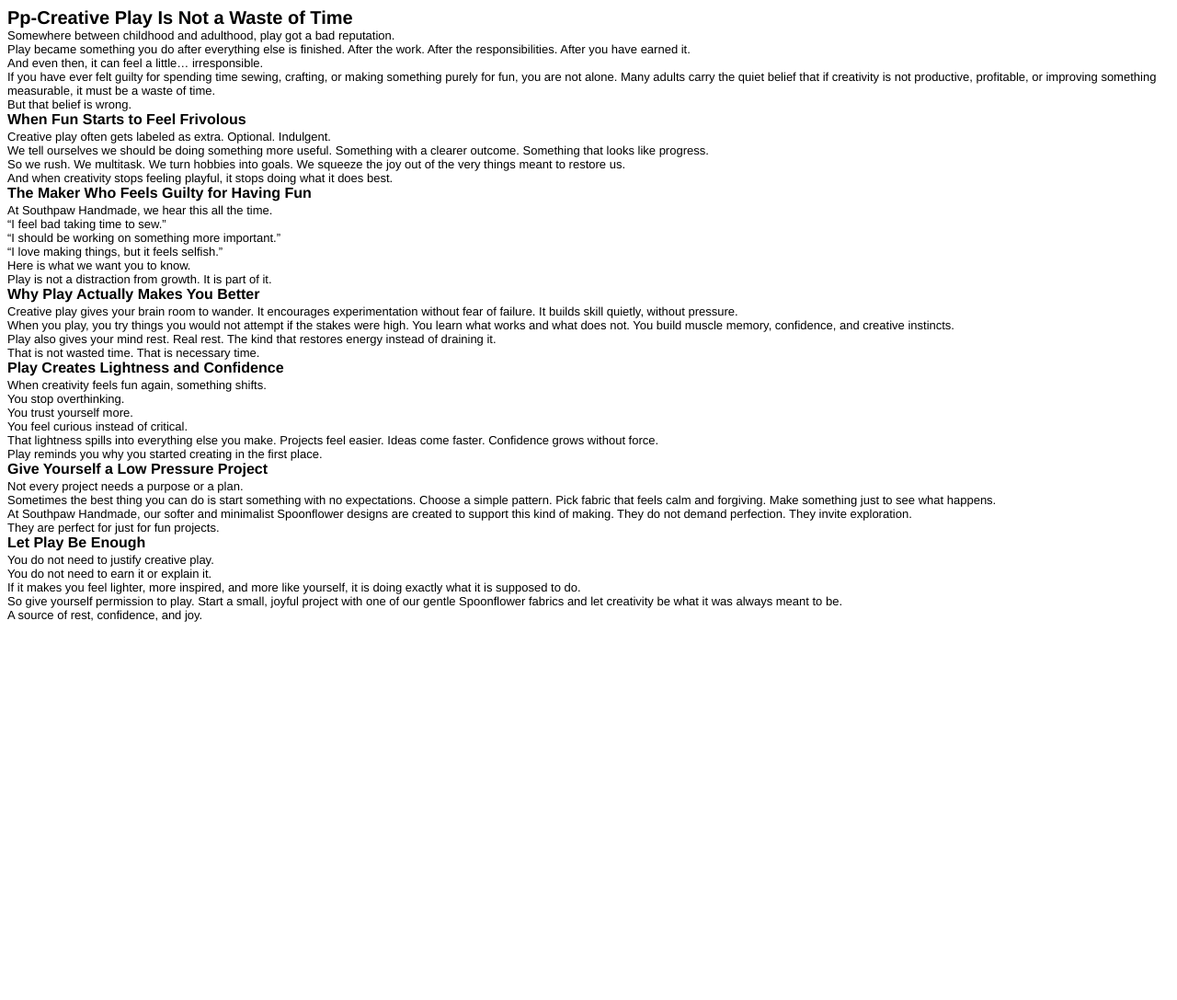
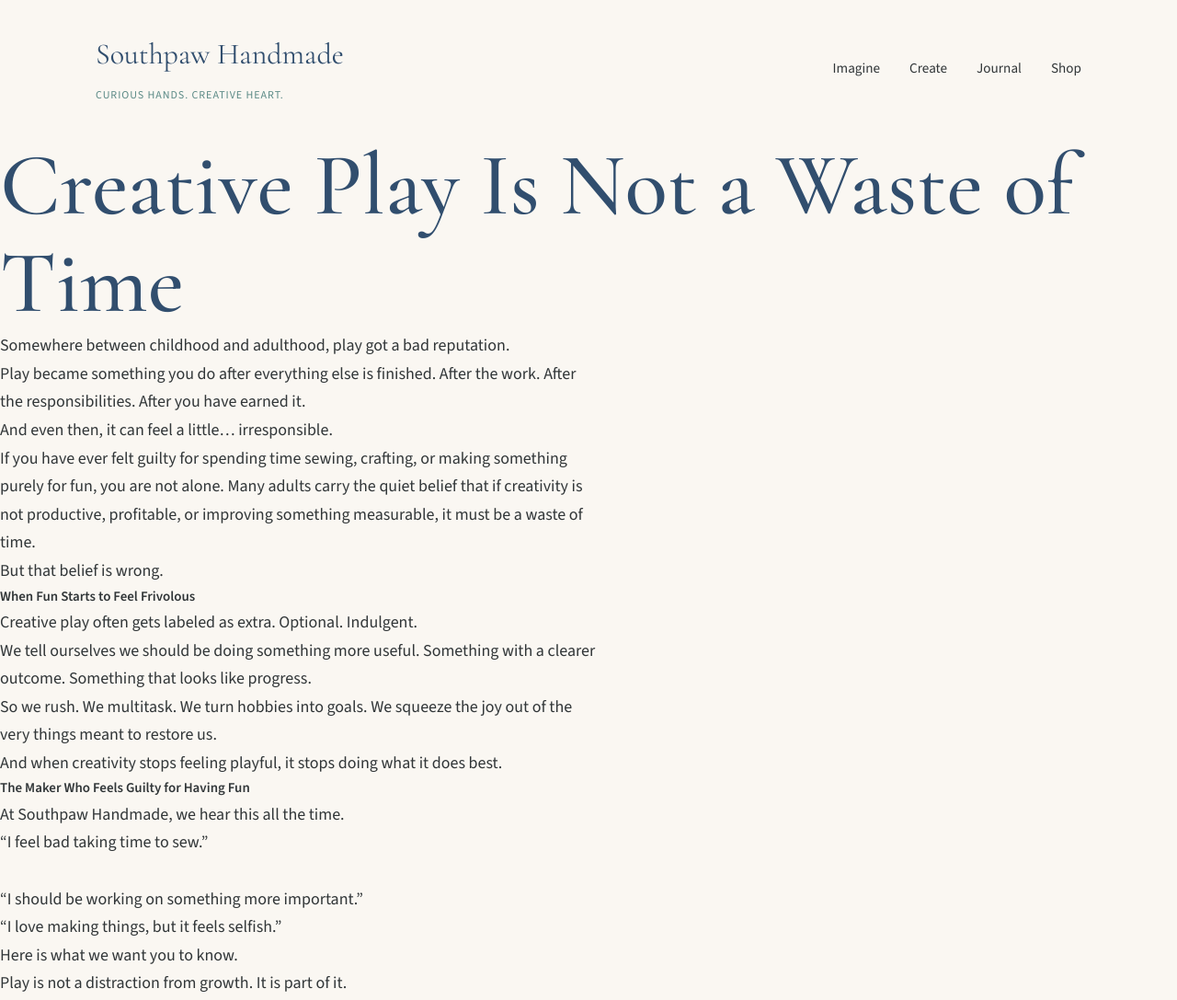
Before and after one commit to Francaisluvr/Manifesto_Site, a plain HTML site: page Creative Play is not a waste of time.html in a window 1280 px wide. Shown: the top 1087 px of the page at 92% size. Before the commit the page ends 800 px from the top, so only its background shows below. Drawn offline with nearby package versions, Linux system fonts and the light colour scheme.

Commit message:
Refactor HTML for 'Creative Play' article
Updated HTML structure, added meta tags, and improved content for better clarity and SEO.

```diff
--- a/Creative Play is not a waste of time.html
+++ b/Creative Play is not a waste of time.html
@@ -1,58 +1,90 @@
-<!DOCTYPE html PUBLIC "-//W3C//DTD HTML 4.01//EN" "http://www.w3.org/TR/html4/strict.dtd">
-<html>
+<!DOCTYPE html>
+<html lang="en">
 <head>
-  <meta http-equiv="Content-Type" content="text/html; charset=utf-8">
-  <meta http-equiv="Content-Style-Type" content="text/css">
-  <title></title>
-  <meta name="Generator" content="Cocoa HTML Writer">
-  <meta name="CocoaVersion" content="2685.2">
-  <style type="text/css">
-    p.p1 {margin: 0.0px 0.0px 0.0px 0.0px; font: 20.0px 'Helvetica Neue'}
-    p.p2 {margin: 0.0px 0.0px 0.0px 0.0px; font: 13.0px 'Helvetica Neue'}
-    p.p3 {margin: 0.0px 0.0px 2.0px 0.0px; font: 16.0px 'Helvetica Neue'}
-  </style>
+    <meta charset="UTF-8">
+    <meta name="viewport" content="width=device-width, initial-scale=1.0">
+    <title>Creative Play isn’t a waste of time | Southpaw Handmade.</title>
+    <meta name="description" content="Permission to Play is a creative journal about curiosity, imagination, making, and why grown-ups deserve time to create just for the joy of it.">
+    <link rel="stylesheet" href="style.css">
+    <!-- Google Fonts -->
+    <link rel="preconnect" href="https://fonts.googleapis.com">
+    <link rel="preconnect" href="https://fonts.gstatic.com" crossorigin>
+    <link href="https://fonts.googleapis.com/css2?family=Cormorant+Garamond:wght@400;500;600;700&family=Source+Sans+3:wght@300;400;500;600&display=swap" rel="stylesheet">
 </head>
 <body>
-<p class="p1"><b>Pp-Creative Play Is Not a Waste of Time</b></p>
-<p class="p2">Somewhere between childhood and adulthood, play got a bad reputation.</p>
-<p class="p2">Play became something you do after everything else is finished. After the work. After the responsibilities. After you have earned it.</p>
-<p class="p2">And even then, it can feel a little… irresponsible.</p>
-<p class="p2">If you have ever felt guilty for spending time sewing, crafting, or making something purely for fun, you are not alone. Many adults carry the quiet belief that if creativity is not productive, profitable, or improving something measurable, it must be a waste of time.</p>
-<p class="p2">But that belief is wrong.</p>
-<p class="p3"><b>When Fun Starts to Feel Frivolous</b></p>
-<p class="p2">Creative play often gets labeled as extra. Optional. Indulgent.</p>
-<p class="p2">We tell ourselves we should be doing something more useful. Something with a clearer outcome. Something that looks like progress.</p>
-<p class="p2">So we rush. We multitask. We turn hobbies into goals. We squeeze the joy out of the very things meant to restore us.</p>
-<p class="p2">And when creativity stops feeling playful, it stops doing what it does best.</p>
-<p class="p3"><b>The Maker Who Feels Guilty for Having Fun</b></p>
-<p class="p2">At Southpaw Handmade, we hear this all the time.</p>
-<p class="p2">“I feel bad taking time to sew.”<br>
-“I should be working on something more important.”<br>
-“I love making things, but it feels selfish.”</p>
-<p class="p2">Here is what we want you to know.</p>
-<p class="p2">Play is not a distraction from growth. It is part of it.</p>
-<p class="p3"><b>Why Play Actually Makes You Better</b></p>
-<p class="p2">Creative play gives your brain room to wander. It encourages experimentation without fear of failure. It builds skill quietly, without pressure.</p>
-<p class="p2">When you play, you try things you would not attempt if the stakes were high. You learn what works and what does not. You build muscle memory, confidence, and creative instincts.</p>
-<p class="p2">Play also gives your mind rest. Real rest. The kind that restores energy instead of draining it.</p>
-<p class="p2">That is not wasted time. That is necessary time.</p>
-<p class="p3"><b>Play Creates Lightness and Confidence</b></p>
-<p class="p2">When creativity feels fun again, something shifts.</p>
-<p class="p2">You stop overthinking.<br>
-You trust yourself more.<br>
-You feel curious instead of critical.</p>
-<p class="p2">That lightness spills into everything else you make. Projects feel easier. Ideas come faster. Confidence grows without force.</p>
-<p class="p2">Play reminds you why you started creating in the first place.</p>
-<p class="p3"><b>Give Yourself a Low Pressure Project</b></p>
-<p class="p2">Not every project needs a purpose or a plan.</p>
-<p class="p2">Sometimes the best thing you can do is start something with no expectations. Choose a simple pattern. Pick fabric that feels calm and forgiving. Make something just to see what happens.</p>
-<p class="p2">At Southpaw Handmade, our softer and minimalist Spoonflower designs are created to support this kind of making. They do not demand perfection. They invite exploration.</p>
-<p class="p2">They are perfect for just for fun projects.</p>
-<p class="p3"><b>Let Play Be Enough</b></p>
-<p class="p2">You do not need to justify creative play.</p>
-<p class="p2">You do not need to earn it or explain it.</p>
-<p class="p2">If it makes you feel lighter, more inspired, and more like yourself, it is doing exactly what it is supposed to do.</p>
-<p class="p2">So give yourself permission to play. Start a small, joyful project with one of our gentle Spoonflower fabrics and let creativity be what it was always meant to be.</p>
-<p class="p2">A source of rest, confidence, and joy.</p>
+    <header class="site-header">
+    <div class="logo">
+        <span>Southpaw Handmade</span>
+        <small>Curious Hands. Creative Heart.</small>
+    </div>
+    <nav>
+        <a href="#imagine">Imagine</a>
+        <a href="#create">Create</a>
+        <a href="#journal">Journal</a>
+        <a href="#shop">Shop</a>
+    </nav>
+</header>
+<h1>Creative Play Is Not a Waste of Time</h1>
+<p>Somewhere between childhood and adulthood, play got a bad reputation.</p>
+<p>Play became something you do after everything else is finished. After the work. After the responsibilities. After you have earned it.</p>
+<p>And even then, it can feel a little… irresponsible.</p>
+<p>If you have ever felt guilty for spending time sewing, crafting, or making something purely for fun, you are not alone. Many adults carry the quiet belief that if creativity is not productive, profitable, or improving something measurable, it must be a waste of time.</p>
+<p>But that belief is wrong.</p>
+<h5>When Fun Starts to Feel Frivolous</h5>
+<p>Creative play often gets labeled as extra. Optional. Indulgent.</p>
+<p>We tell ourselves we should be doing something more useful. Something with a clearer outcome. Something that looks like progress.</p>
+<p>So we rush. We multitask. We turn hobbies into goals. We squeeze the joy out of the very things meant to restore us.</p>
+<p>And when creativity stops feeling playful, it stops doing what it does best.</p>
+<h5>The Maker Who Feels Guilty for Having Fun</h5>
+<p>At Southpaw Handmade, we hear this all the time.</p>
+<ul>
+<li>“I feel bad taking time to sew.”<li>
+<li>“I should be working on something more important.”</li>
+<ul>“I love making things, but it feels selfish.”</ul>
+</ul>
+<p>Here is what we want you to know.</p>
+<p>Play is not a distraction from growth. It is part of it.</p>
+<h5>Why Play Actually Makes You Better</h5>
+<p>Creative play gives your brain room to wander. It encourages experimentation without fear of failure. It builds skill quietly, without pressure.</p>
+<p>When you play, you try things you would not attempt if the stakes were high. You learn what works and what does not. You build muscle memory, confidence, and creative instincts.</p>
+<p>Play also gives your mind rest. Real rest. The kind that restores energy instead of draining it.</p>
+<p>That is not wasted time. That is necessary time.</p>
+<h5>Play Creates Lightness and Confidence</h5>
+<p>When creativity feels fun again, something shifts.</p>
+<blockquote>
+  <p>You stop overthinking.<br>
+  You trust yourself more.<br>
+  You feel curious instead of critical.</p>
+</blockquote>
+<p>That lightness spills into everything else you make. Projects feel easier. Ideas come faster. Confidence grows without force.</p>
+<p>Play reminds you why you started creating in the first place.</p>
+<h5>Give Yourself a Low Pressure Project</h5>
+<p>Not every project needs a purpose or a plan.</p>
+<p>Sometimes the best thing you can do is start something with no expectations. Choose a simple pattern. Pick fabric that feels calm and forgiving. Make something just to see what happens.</p>
+<p>At Southpaw Handmade, our softer and minimalist Spoonflower designs are created to support this kind of making. They do not demand perfection. They invite exploration.</p>
+<p>They are perfect for just for fun projects.</p>
+<h5>Let Play Be Enough</h5>
+<p>You do not need to justify creative play.</p>
+<p>You do not need to earn it or explain it.</p>
+<p>If it makes you feel lighter, more inspired, and more like yourself, it is doing exactly what it is supposed to do.</p>
+<p>So give yourself permission to play. Start a small, joyful project with one of our gentle Spoonflower fabrics and let creativity be what it was always meant to be.</p>
+<p>A source of rest, confidence, and joy.</p>
 </body>
+<footer>
+  <div class="share-buttons">
+            <h4>Share this post</h4>
+            <a href="#" class="share-facebook">Facebook</a>
+            <a href="#" class="share-twitter">Twitter</a>
+            <a href="#" class="share-pinterest">Pinterest</a>
+            <a href="#" class="share-email">Email</a>
+        </div>
+
+        <div class="author-bio">
+            <div class="author-avatar">✨</div>
+            <div class="author-info">
+                <h4>About the Maker</h4>
+                <p>At Southpaw Handmade, we believe creativity isn't a luxury—it's survival. We create patterns and designs that help makers reclaim their right to play, one whimsical project at a time.</p>
+            </div>
+        </div>
+</footer>
 </html>
```
